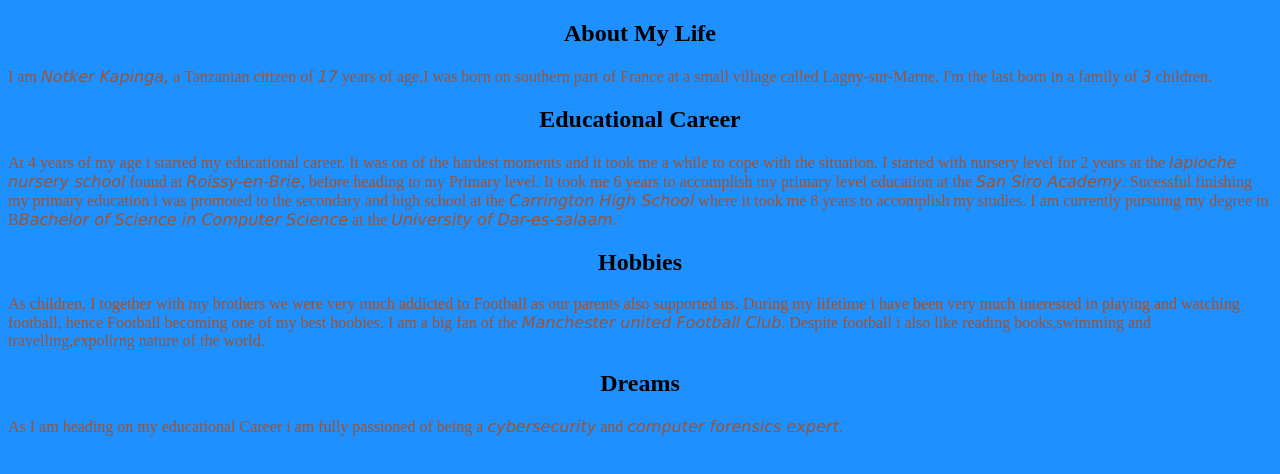
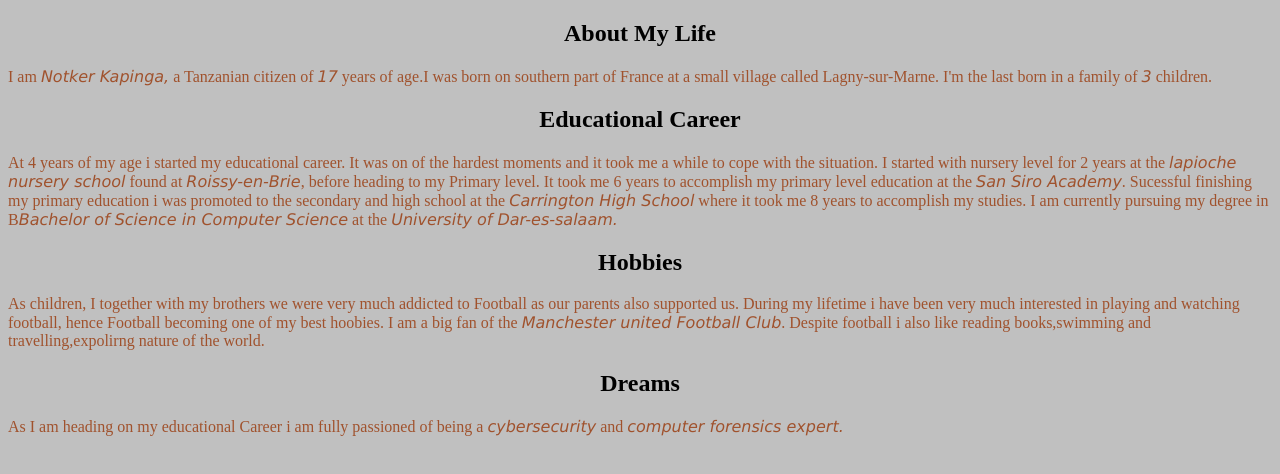
Before and after one commit to gunty89/gunty89.github.io, a plain HTML site: page GGMU.html in a window 1280 px wide. Drawn offline with Linux system fonts and the light colour scheme.

Commit message:
Update GGMU.html

```diff
--- a/GGMU.html
+++ b/GGMU.html
@@ -5,7 +5,7 @@
             h2 {text-align: center; color: black;}
             em { font-size: medium; font-family: Verdana, Geneva, Tahoma, sans-serif;}
             p {color:sienna;}
-            body{background-color:dodgerblue;}
+            body{background-color: silver;}
         </style>
     </head>
    <body>
```
